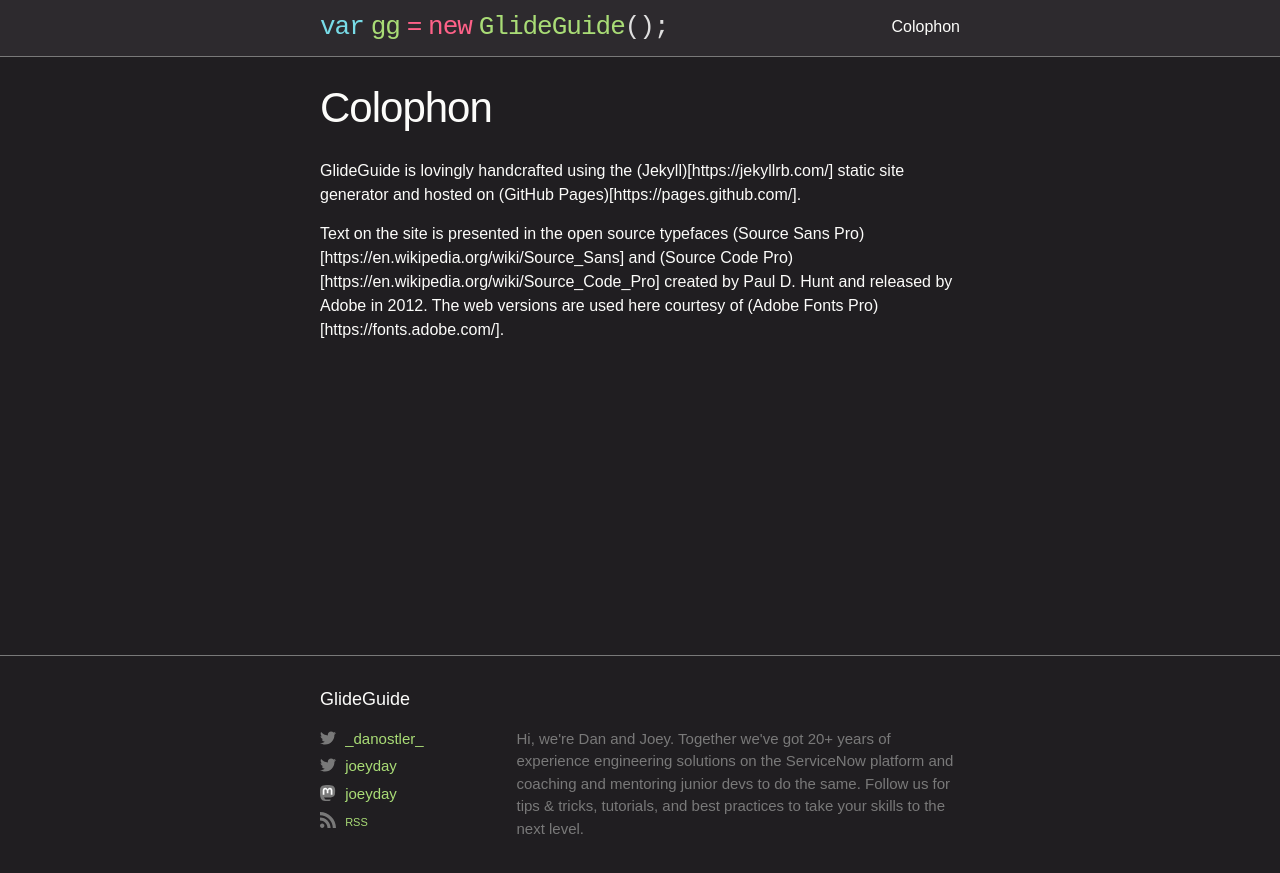
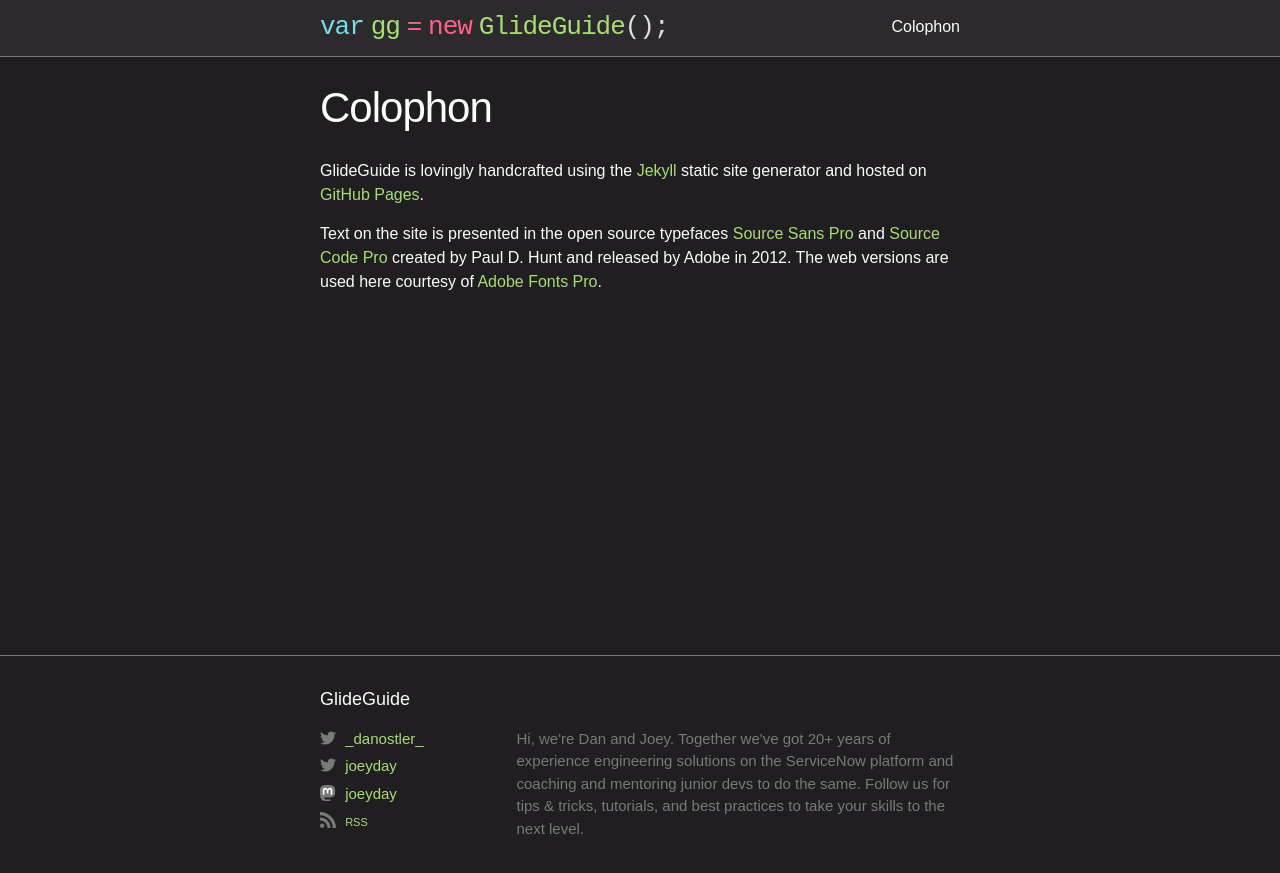
Before and after one commit to joeyday/glideguide.blog, a Jekyll site: the page built from colophon.md, in a window 1280 px wide. Shown: the top 873 px of the page. Built offline with Jekyll 4.4.1, drawn with Linux system fonts in a browser that asks for light colours; some web fonts are replaced.

Commit message:
colophon page one more time

```diff
--- a/colophon.md
+++ b/colophon.md
@@ -4,6 +4,6 @@ title: Colophon
 permalink: /colophon/
 ---
 
-GlideGuide is lovingly handcrafted using the (Jekyll)[https://jekyllrb.com/] static site generator and hosted on (GitHub Pages)[https://pages.github.com/].
+GlideGuide is lovingly handcrafted using the [Jekyll](https://jekyllrb.com/) static site generator and hosted on [GitHub Pages](https://pages.github.com/).
 
-Text on the site is presented in the open source typefaces (Source Sans Pro)[https://en.wikipedia.org/wiki/Source_Sans] and (Source Code Pro)[https://en.wikipedia.org/wiki/Source_Code_Pro] created by Paul D. Hunt and released by Adobe in 2012. The web versions are used here courtesy of (Adobe Fonts Pro)[https://fonts.adobe.com/].
+Text on the site is presented in the open source typefaces [Source Sans Pro](https://en.wikipedia.org/wiki/Source_Sans) and [Source Code Pro](https://en.wikipedia.org/wiki/Source_Code_Pro) created by Paul D. Hunt and released by Adobe in 2012. The web versions are used here courtesy of [Adobe Fonts Pro](https://fonts.adobe.com/).
```
